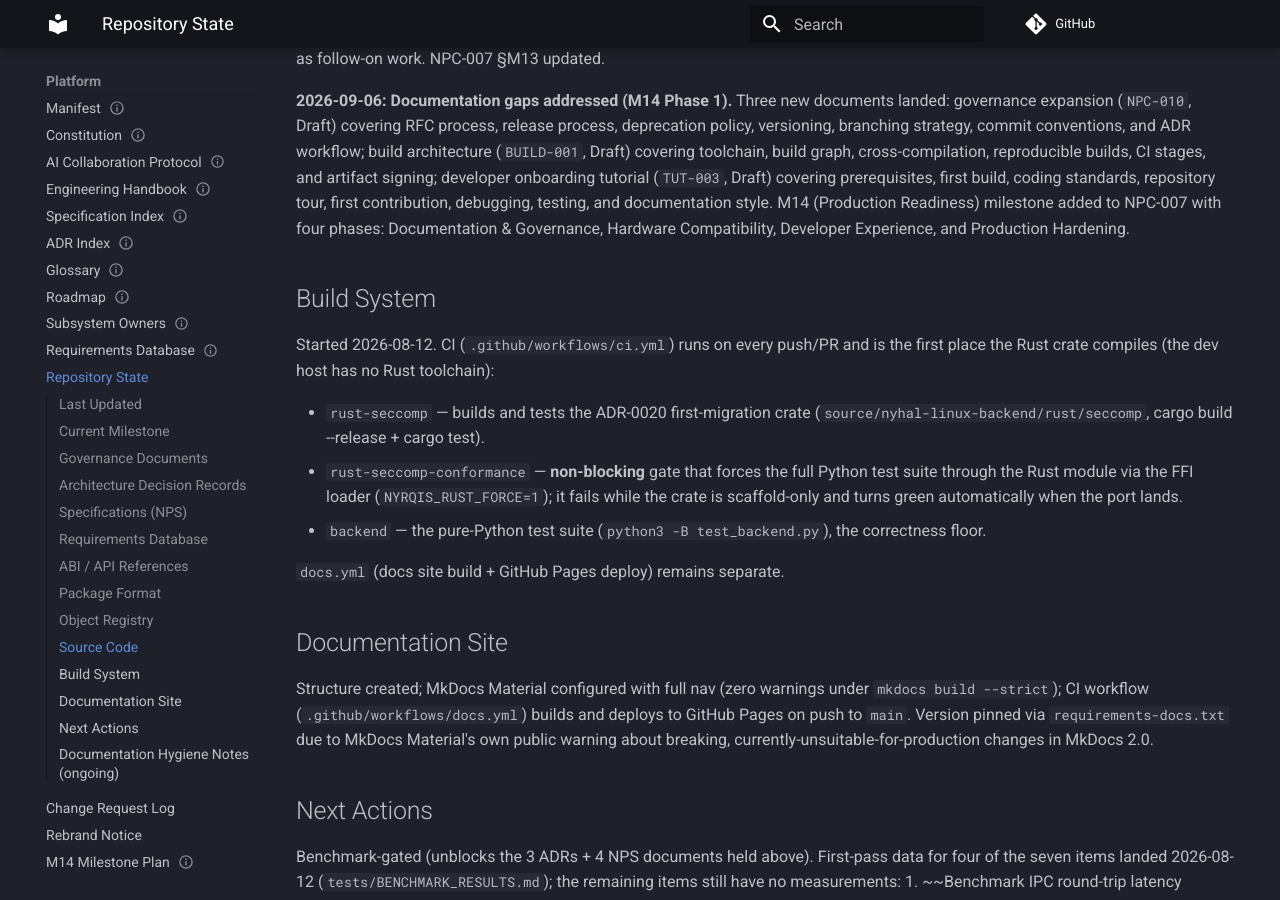
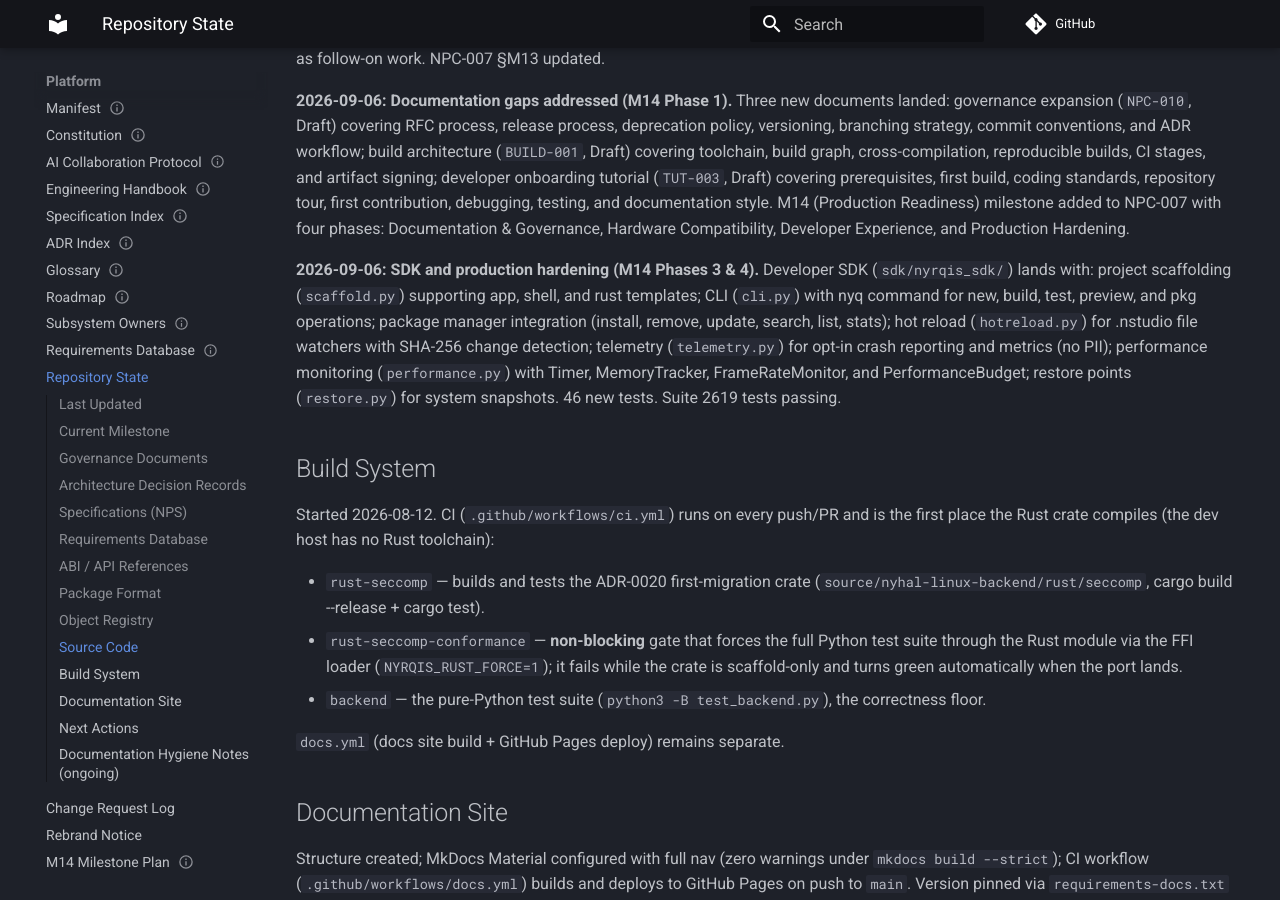
Before and after one commit to Myco-mycelium/Nythera, an MkDocs documentation site: the page built from docs/00-platform/REPOSITORY_STATE.md, in a window 1280 px wide and 900 px high, scrolled down 9520 px. Built offline with MkDocs 1.6.1 and Material for MkDocs 9.7.7, drawn with Linux system fonts in a browser that asks for light colours; comment, search, counter and statistics services are not loaded.

Commit message:
Update documentation with SDK and production hardening
- IMPLEMENTATION_STATUS.md: Add SDK section with new modules
- REPOSITORY_STATE.md: Add M14 Phases 3 & 4 entry

All 2619 tests passing.

🤖 Generated with Codebuff
Co-Authored-By: Codebuff <noreply@codebuff.com>

```diff
--- a/docs/00-platform/REPOSITORY_STATE.md
+++ b/docs/00-platform/REPOSITORY_STATE.md
@@ -458,6 +458,19 @@ Two things now, not one:
   (Production Readiness) milestone added to NPC-007 with four phases:
   Documentation & Governance, Hardware Compatibility, Developer
   Experience, and Production Hardening.
+
+  **2026-09-06: SDK and production hardening (M14 Phases 3 & 4).**
+  Developer SDK (`sdk/nyrqis_sdk/`) lands with: project scaffolding
+  (`scaffold.py`) supporting app, shell, and rust templates; CLI
+  (`cli.py`) with nyq command for new, build, test, preview, and pkg
+  operations; package manager integration (install, remove, update,
+  search, list, stats); hot reload (`hotreload.py`) for .nstudio file
+  watchers with SHA-256 change detection; telemetry (`telemetry.py`)
+  for opt-in crash reporting and metrics (no PII); performance
+  monitoring (`performance.py`) with Timer, MemoryTracker,
+  FrameRateMonitor, and PerformanceBudget; restore points
+  (`restore.py`) for system snapshots.  46 new tests.  Suite 2619
+  tests passing.
 
 ## Build System
 Started 2026-08-12. CI (`.github/workflows/ci.yml`) runs on every push/PR
```
Also changed, not shown: source/nyhal-linux-backend/IMPLEMENTATION_STATUS.md (+18 -4 lines).
